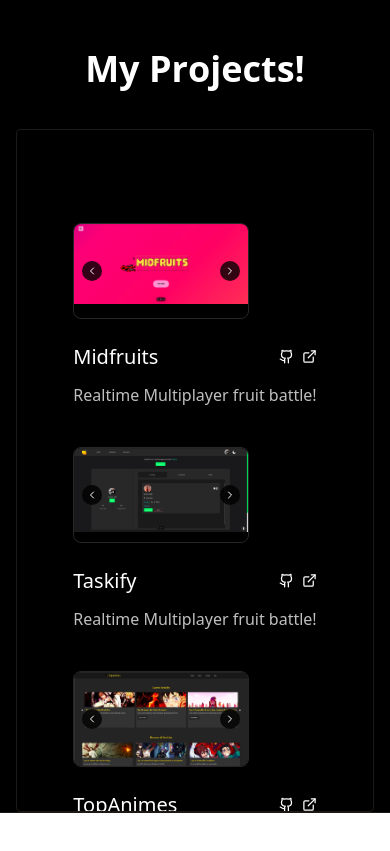
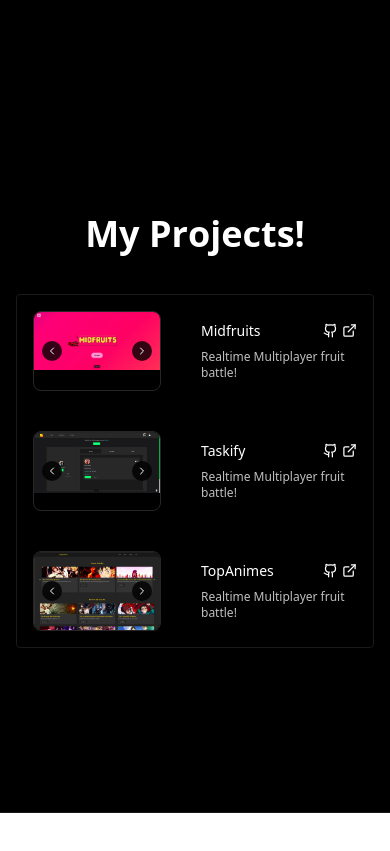
Before and after one commit to midsane/portfolio, a React (Vite) app: page / in a window 390 px wide. Shown: the part 1720-2571 px from the top of the page. Built offline with nearby package versions, Linux system fonts and the light colour scheme.

Commit message:
fixing project section/adjusting without scroll

```diff
--- a/src/App.tsx
+++ b/src/App.tsx
@@ -45,7 +45,7 @@ export default function App() {
 
 
 
-  return <main className="overflow-hidden w-screen bg-black">
+  return <main className="overflow-hidden overflow-x-hidden w-screen bg-black">
     <motion.div
       initial={{ opacity: 0, scale: 0.8 }}
       animate={{ opacity: 1, scale: 1 }}
@@ -60,13 +60,13 @@ export default function App() {
     </motion.div>
     <LandingPage />
     <Section id="about-me" title="About Me!">
-      <div className="flex-col sm:flex-row  flex  justify-center items-center gap-10">
+      <div className="flex-col flex  justify-center px-6 md:px-20 items-center gap-10">
         <motion.div
           initial={{ opacity: 0, scale: 0.8 }}
           whileInView={{ opacity: 1, scale: 1 }}
           transition={{ duration: 0.8, ease: "easeOut" }}
           viewport={{ once: false, amount: 0.5 }}
-          className="p-1 border-white/30 rounded w-1/6 h-fit "
+          className="p-1 border-white/30 rounded max-[330px]:w-1/4 sm:w-1/6 w-1/3 h-fit "
         >
           <img src="/rin.jpeg" />
 
@@ -81,7 +81,7 @@ export default function App() {
     </Section>
 
     <Section id="my-projects" upperpad dark title="My Projects!">
-      <div className="border max-[450px]:pt-44 border-stone-900 w-full  overflow-y-scroll sm:overflow-y-hidden sm:overflow-x-scroll justify-center items-center rounded p-10 flex sm:flex-row flex-col gap-10" >
+      <div className="border max-[450px]:5px border-stone-900 w-full md:justify-center md:overflow-x-scroll  overflow-hidden  rounded p-4 md:p-10 flex md:flex-row flex-col gap-10" >
         {projectsData.map((data, ind) => <Project {...data} key={ind} />)}
       </div>
     </Section>
@@ -124,12 +124,12 @@ export default function App() {
 
 const Project = ({ name, description, imgLinks, githubLink, liveLink }:
   ({ name: string, description: string, imgLinks: string[], githubLink: string, liveLink: string })) => {
-  return <div className="flex max-[450px]:flex-col sm:flex-col gap-6 sm:gap-10" >
+  return <div className="flex  md:flex-col gap-6 max-[450px]:gap-3 md:gap-10" >
     <Carousel images={imgLinks} />
-    <div className="flex flex-col gap-3 justify-center items-start w-full">
+    <div className="flex flex-col gap-2 justify-center items-start w-full">
       <span className="flex justify-between items-center w-full" >
-        <h3 className="text-xl sm:text-2xl ">{name}</h3>
-        <div className="flex w-fit gap-2" >
+        <h3 className="max-[450px]:text-sm text-xl md:text-2xl ">{name}</h3>
+        <div className="flex w-fit gap-1" >
           <a target="_blank" href={githubLink}>
             <GithubIcon color="white" size={15} />
           </a>
@@ -139,7 +139,7 @@ const Project = ({ name, description, imgLinks, githubLink, liveLink }:
 
         </div>
       </span>
-      <p className="sm:text-lg opacity-75" >{description}</p>
+      <p className="max-[450px]:text-xs  md:text-lg opacity-75" >{description}</p>
     </div>
   </div>
 }
--- a/src/components/Carousel/Carousel.tsx
+++ b/src/components/Carousel/Carousel.tsx
@@ -31,7 +31,7 @@ export function Carousel({ images, className = "" }: CarouselProps) {
   return (
     <div className={`relative w-full max-w-4xl mx-auto ${className}`}>
       {/* Main image container */}
-      <div className="relative  sm:h-36 sm:w-64 h-24 w-44  border border-stone-800  overflow-hidden rounded-lg bg-transparent/20">
+      <div className="relative max-[450px]:w-32 max-[450px]:h-20 md:h-36 md:w-64 h-24 w-44  border border-stone-800  overflow-hidden rounded-lg bg-transparent/20">
         <img
           src={images[currentIndex] || "/placeholder.svg"}
           alt={`Slide ${currentIndex + 1}`}
--- a/src/components/section.tsx
+++ b/src/components/section.tsx
@@ -12,7 +12,7 @@ export const Section = ({ id, upperpad = false, dark = false, noTitle = false, t
         whileInView={{ opacity: 1, scale: 1, rotate: 0, y: 0 }}
         viewport={{ once: true, root: scrollRef }}
         transition={{ duration: 1.2 }}
-        className={`${dark ? "text-white bg-black" : "text-black bg-white"} ${upperpad && "pt-20"} border-t sm:px-10 px-4  md:px-20 flex gap-10 justify-center flex-col  items-center border-stone-900 h-screen w-full `} >
+        className={`${dark ? "text-white bg-black" : "text-black bg-white"} ${upperpad && "pt-20"} border-t sm:px-8 px-4  md:px-10 flex gap-10 justify-center flex-col  items-center border-stone-900 h-screen w-full `} >
         {!noTitle && title && <motion.span
             onViewportEnter={() => setStartAnimation(true)}
         >
```
